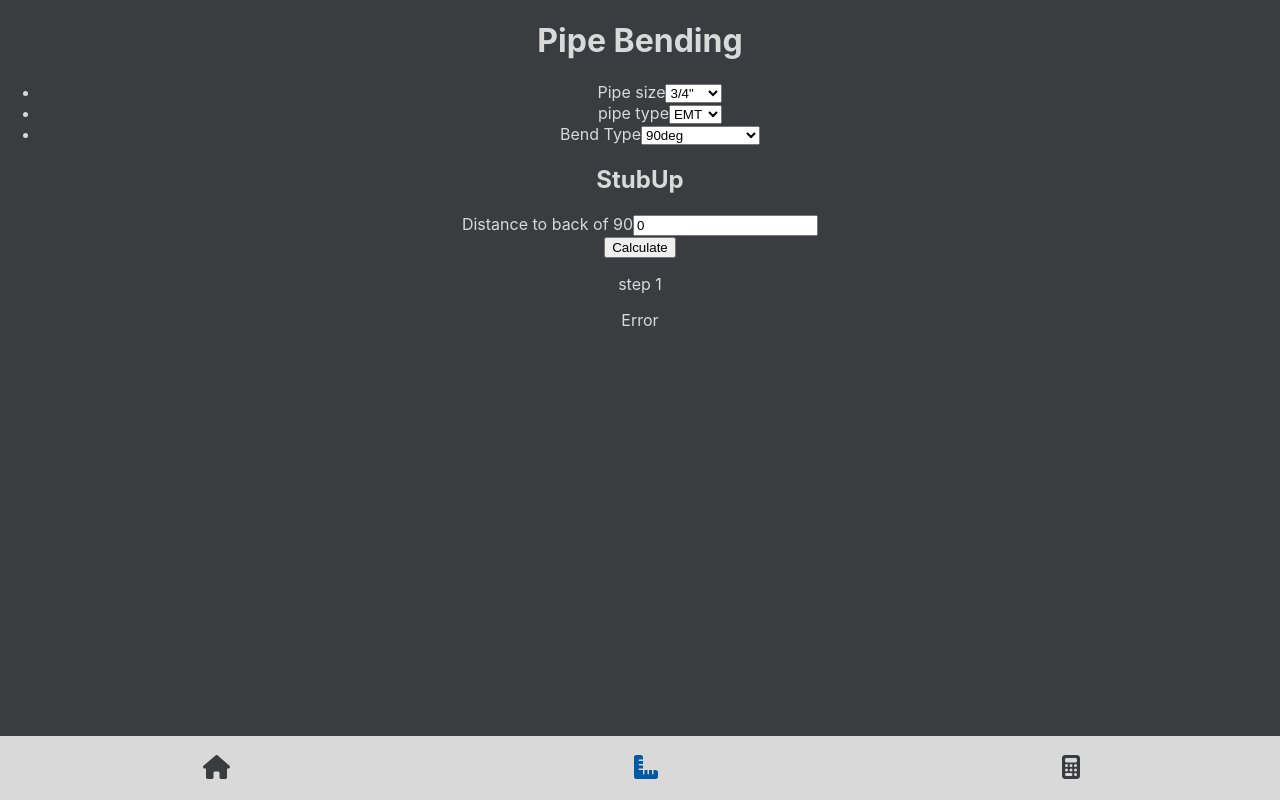
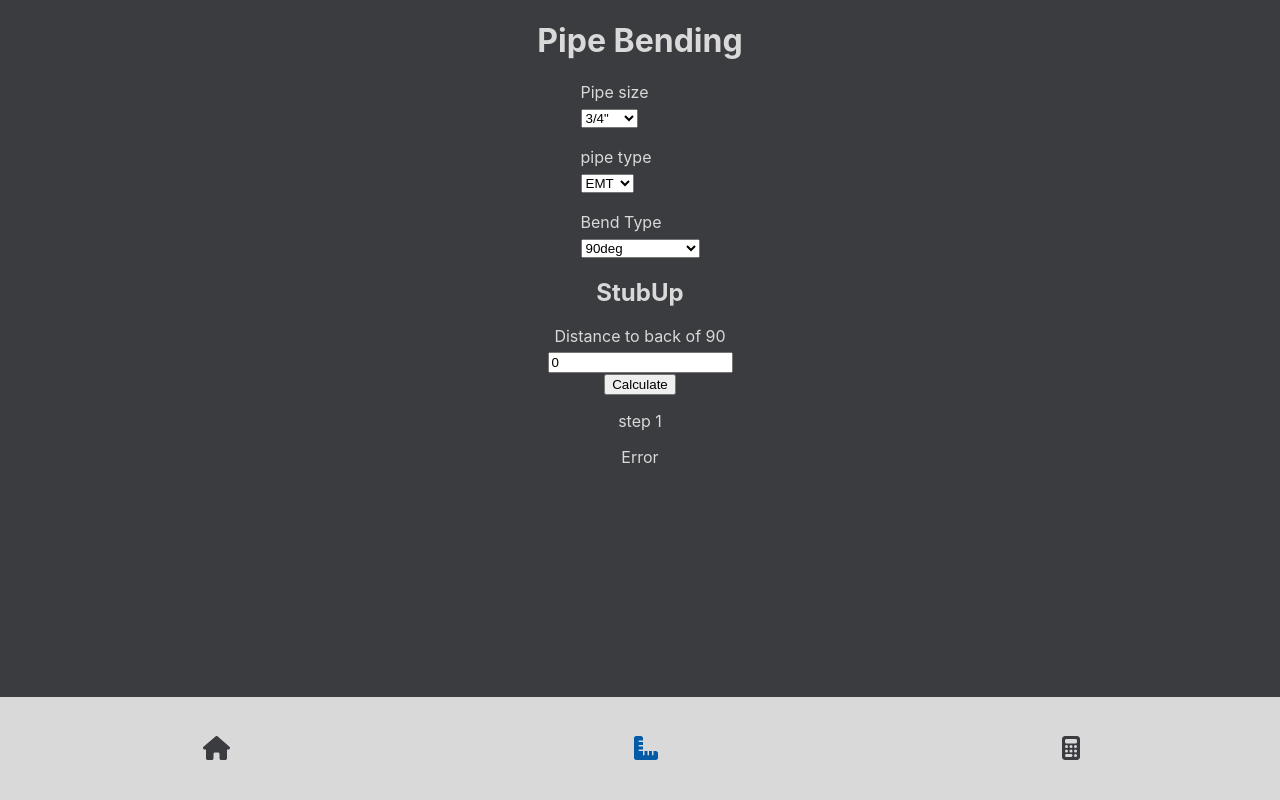
Before and after one commit to mvogee/Sparky-Aid, a React (Create React App) app: page /conduit-bending in a window 1280 px wide. Built offline with nearby package versions, Linux system fonts and the light colour scheme.

Commit message:
styling for pipe-bending page

```diff
--- a/src/pages/pipe-bending/Pipe-bending.tsx
+++ b/src/pages/pipe-bending/Pipe-bending.tsx
@@ -5,6 +5,7 @@ import StubUp from "../../components/bend-components/stubUp/StubUp";
 import BackToBackStubUp from "../../components/bend-components/backToBackStubUp/BackToBackStubUp";
 import Offset from "../../components/bend-components/offset/Offset";
 import BoxOffset from "../../components/bend-components/boxOffset/BoxOffset";
+import "./pipe-bending.css";
 
 /* TODO:
 ** - Display
@@ -55,6 +56,7 @@ const PipeBending = () => {
         <div className="pipe-bending">
             <Nav pageId={2}/>
             <h1>Pipe Bending</h1>
+            <div className="selection-options">
                 <ul>
                     <li>
                         <label htmlFor="pipe-size">Pipe size</label>
@@ -86,6 +88,8 @@ const PipeBending = () => {
                         </select>
                     </li>
                 </ul>
+            </div>
+
 
 
 
--- a/src/pages/pipe-bending/pipe-bending.css
+++ b/src/pages/pipe-bending/pipe-bending.css
@@ -0,0 +1,19 @@
+
+ul {
+    padding: 0;
+    list-style: none;
+    text-align: left;
+}
+ul li {
+    margin: 1.2rem;
+}
+
+label {
+    margin: 0.3rem 0;
+    display: block;
+}
+
+.selection-options {
+    width: fit-content;
+    margin: 0 auto;
+}
```
Lines whose indentation alone changed are shown as unchanged.
